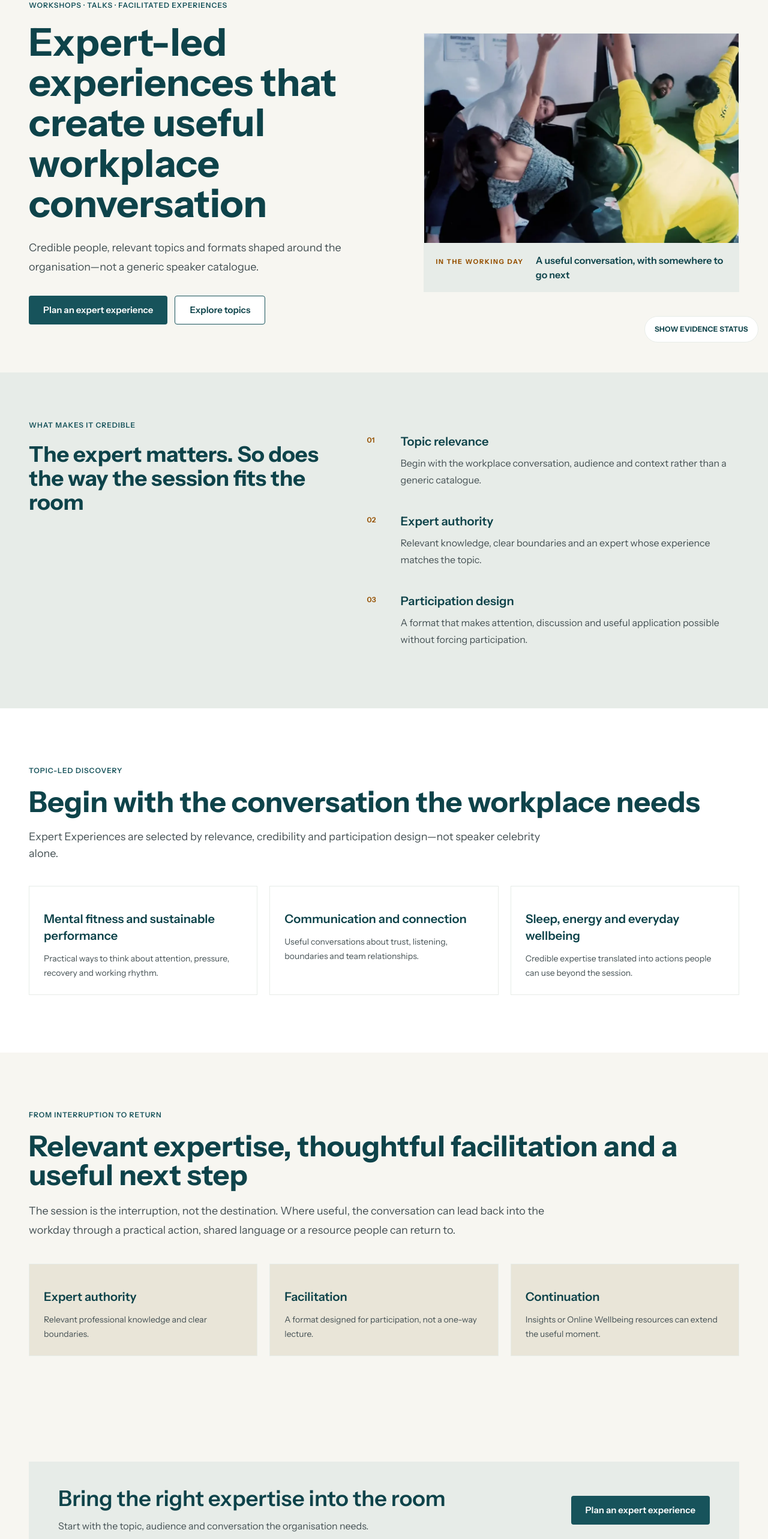
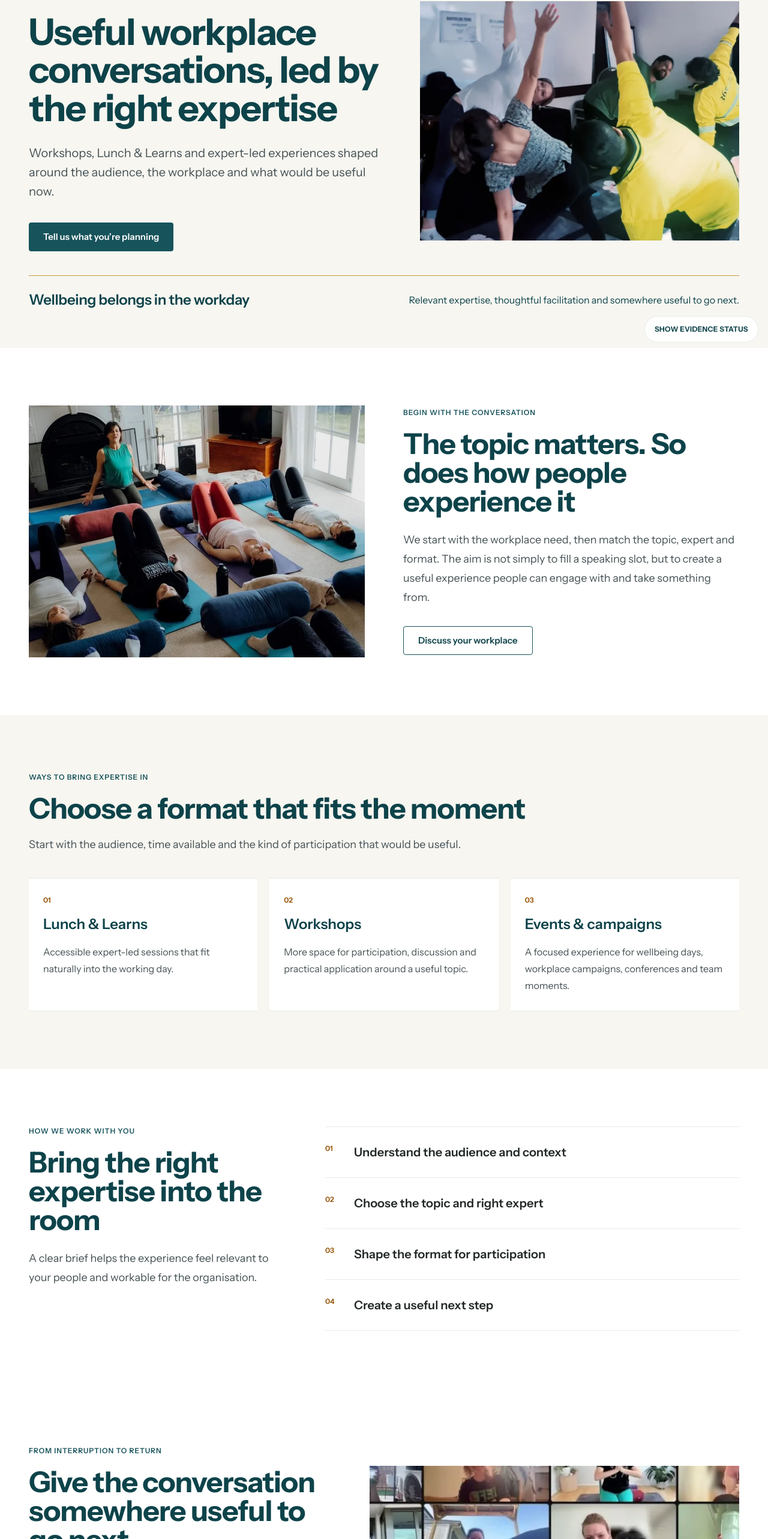
Before and after one commit to glennhammond/cya-website-prototype, a Next.js app: page /workplace-wellbeing-workshops in a window 1280 px wide. Shown: the part 213-2779 px from the top of the page at 60% size. Built offline with nearby package versions, Linux system fonts and the light colour scheme.

Commit message:
Rebuild workplace wellbeing workshops service page

```diff
--- a/app/workplace-wellbeing-workshops/page.tsx
+++ b/app/workplace-wellbeing-workshops/page.tsx
@@ -2,45 +2,59 @@ import type { Metadata } from "next";
 import Image from "next/image";
 import { Breadcrumbs } from "@/components/Breadcrumbs";
 import { ServiceStructuredData } from "@/components/StructuredData";
-import { ProductionAction, ProductionCard, ProductionClosing, ProductionContainer, ProductionKicker } from "@/components/ProductionPrimitives";
+import { ProductionAction, ProductionContainer, ProductionKicker } from "@/components/ProductionPrimitives";
 
-export const metadata: Metadata = { title: { absolute: "Workplace Wellbeing Workshops Australia | Corporate Yoga Australia" }, description: "Expert-led workplace wellbeing workshops and Lunch & Learns for Australian teams.", alternates: { canonical: "/workplace-wellbeing-workshops" } };
+export const metadata: Metadata = {
+  title: { absolute: "Workplace Wellbeing Workshops Australia | Corporate Yoga Australia" },
+  description: "Expert-led workplace wellbeing workshops, Lunch & Learns and facilitated experiences for Australian teams, shaped around the audience and workplace context.",
+  alternates: { canonical: "/workplace-wellbeing-workshops" },
+};
+
+const formats = [
+  ["01", "Lunch & Learns", "Accessible expert-led sessions that fit naturally into the working day."],
+  ["02", "Workshops", "More space for participation, discussion and practical application around a useful topic."],
+  ["03", "Events & campaigns", "A focused experience for wellbeing days, workplace campaigns, conferences and team moments."],
+] as const;
+
+const process = [
+  ["01", "Understand the audience and context"],
+  ["02", "Choose the topic and right expert"],
+  ["03", "Shape the format for participation"],
+  ["04", "Create a useful next step"],
+] as const;
+
+const faqs = [
+  ["Can you recommend a topic for our workplace?", "Yes. Start with the audience, context and what you would like the experience to support. We can then help shape a relevant topic and format rather than asking you to choose from a generic speaker catalogue."],
+  ["How long can a workshop or Lunch & Learn run?", "The length depends on the topic, audience and level of participation required. A concise Lunch & Learn and a more participatory workshop serve different purposes, so we confirm the right format during planning."],
+  ["Can sessions be delivered online or across multiple locations?", "Yes. Expert experiences can be delivered onsite or live online, and the format can be shaped for distributed teams where that makes participation easier."],
+  ["Are workshops clinical or therapeutic?", "No. Workplace wellbeing workshops are educational and experiential rather than clinical care. Where a topic touches mental health or psychosocial wellbeing, the scope and facilitator boundaries are made clear."],
+] as const;
 
 export default function WorkplaceWellbeingWorkshopsPage() {
-  return <>
-    <ServiceStructuredData name="Workplace Wellbeing Workshops & Expert Experiences" description="Expert-led workplace wellbeing workshops and Lunch & Learns for Australian teams." path="/workplace-wellbeing-workshops" breadcrumbLabel="Workplace Wellbeing Workshops" />
-    <Breadcrumbs items={[{ label: "Home", href: "/" }, { label: "Workplace Wellbeing Workshops" }]} />
-    <section className="bg-[var(--cya-surface-page)] py-16 lg:py-20">
-      <ProductionContainer className="grid gap-10 lg:grid-cols-[minmax(0,1.06fr)_minmax(0,0.94fr)] lg:items-center lg:gap-14 xl:gap-16">
-        <div>
-          <ProductionKicker>Workshops · talks · facilitated experiences</ProductionKicker>
-          <h1 className="mt-5 max-w-4xl text-[clamp(2.8rem,5vw,4.5rem)] font-bold leading-[1.05]">Expert-led experiences that create useful workplace conversation</h1>
-          <p className="mt-6 max-w-3xl text-lg leading-8 text-[var(--cya-body)]">Credible people, relevant topics and formats shaped around the organisation—not a generic speaker catalogue.</p>
-          <div className="mt-8 flex flex-col gap-3 sm:flex-row"><ProductionAction href="/contact?interest=workshop">Plan an expert experience</ProductionAction><ProductionAction href="#topics" style="secondary">Explore topics</ProductionAction></div>
-        </div>
-        <figure className="overflow-hidden border border-[var(--cya-divider)] bg-white">
-          <div className="relative aspect-[3/2]">
-            <Image src="/images/selected/cya-workplace-wellbeing-lunch-learn-team.webp" alt="A small workplace team takes part in a facilitator-led wellbeing session in an office breakout space." fill priority sizes="(min-width: 1440px) 610px, (min-width: 1024px) 46vw, 100vw" className="object-cover object-center" />
-          </div>
-          <figcaption className="grid gap-3 border-t border-[var(--cya-divider)] bg-[var(--cya-surface-subtle)] px-5 py-4 sm:grid-cols-[auto_1fr] sm:items-baseline sm:gap-5">
-            <span className="text-[0.68rem] font-bold uppercase tracking-[0.16em] text-[var(--cya-ochre-ink)]">In the working day</span>
-            <span className="text-base font-semibold leading-6 text-[var(--cya-teal-dark)]">A useful conversation, with somewhere to go next</span>
-          </figcaption>
-        </figure>
-      </ProductionContainer>
-    </section>
-    <section className="bg-[var(--cya-surface-subtle)] py-16 lg:py-20">
-      <ProductionContainer className="grid gap-8 lg:grid-cols-[minmax(0,0.9fr)_minmax(0,1.1fr)] lg:items-start lg:gap-14">
-        <div><ProductionKicker>What makes it credible</ProductionKicker><h2 className="mt-5 max-w-2xl text-3xl font-bold lg:text-4xl">The expert matters. So does the way the session fits the room</h2></div>
-        <div className="border-y border-[var(--cya-divider)]">
-          <div className="grid grid-cols-[2.5rem_1fr] gap-4 border-b border-[var(--cya-divider)] py-5"><span className="pt-1 text-xs font-semibold text-[var(--cya-ochre-ink)]">01</span><div><h3 className="text-xl font-semibold text-[var(--cya-teal-dark)]">Topic relevance</h3><p className="mt-2 leading-7 text-[var(--cya-body)]">Begin with the workplace conversation, audience and context rather than a generic catalogue.</p></div></div>
-          <div className="grid grid-cols-[2.5rem_1fr] gap-4 border-b border-[var(--cya-divider)] py-5"><span className="pt-1 text-xs font-semibold text-[var(--cya-ochre-ink)]">02</span><div><h3 className="text-xl font-semibold text-[var(--cya-teal-dark)]">Expert authority</h3><p className="mt-2 leading-7 text-[var(--cya-body)]">Relevant knowledge, clear boundaries and an expert whose experience matches the topic.</p></div></div>
-          <div className="grid grid-cols-[2.5rem_1fr] gap-4 py-5"><span className="pt-1 text-xs font-semibold text-[var(--cya-ochre-ink)]">03</span><div><h3 className="text-xl font-semibold text-[var(--cya-teal-dark)]">Participation design</h3><p className="mt-2 leading-7 text-[var(--cya-body)]">A format that makes attention, discussion and useful application possible without forcing participation.</p></div></div>
-        </div>
-      </ProductionContainer>
-    </section>
-    <section id="topics" className="bg-white py-20 lg:py-24"><ProductionContainer><ProductionKicker>Topic-led discovery</ProductionKicker><h2 className="mt-5 text-4xl font-bold lg:text-5xl">Begin with the conversation the workplace needs</h2><p className="mt-5 max-w-4xl text-lg text-[var(--cya-body)]">Expert Experiences are selected by relevance, credibility and participation design—not speaker celebrity alone.</p><div className="mt-10 grid gap-5 md:grid-cols-3"><ProductionCard title="Mental fitness and sustainable performance" body="Practical ways to think about attention, pressure, recovery and working rhythm." /><ProductionCard title="Communication and connection" body="Useful conversations about trust, listening, boundaries and team relationships." /><ProductionCard title="Sleep, energy and everyday wellbeing" body="Credible expertise translated into actions people can use beyond the session." /></div></ProductionContainer></section>
-    <section className="bg-[var(--cya-surface-page)] py-20 lg:py-24"><ProductionContainer><ProductionKicker>From interruption to return</ProductionKicker><h2 className="mt-5 text-4xl font-bold lg:text-5xl">Relevant expertise, thoughtful facilitation and a useful next step</h2><p className="mt-5 max-w-4xl text-lg leading-8 text-[var(--cya-body)]">The session is the interruption, not the destination. Where useful, the conversation can lead back into the workday through a practical action, shared language or a resource people can return to.</p><div className="mt-10 grid gap-5 md:grid-cols-3"><ProductionCard title="Expert authority" body="Relevant professional knowledge and clear boundaries." tone="paper" /><ProductionCard title="Facilitation" body="A format designed for participation, not a one-way lecture." tone="paper" /><ProductionCard title="Continuation" body="Insights or Online Wellbeing resources can extend the useful moment." tone="paper" /></div></ProductionContainer></section>
-    <ProductionClosing heading="Bring the right expertise into the room" body="Start with the topic, audience and conversation the organisation needs." href="/contact?interest=workshop" action="Plan an expert experience" />
-  </>;
+  return (
+    <>
+      <ServiceStructuredData name="Workplace Wellbeing Workshops & Expert Experiences" description="Expert-led workplace wellbeing workshops, Lunch & Learns and facilitated experiences for Australian teams." path="/workplace-wellbeing-workshops" breadcrumbLabel="Workplace Wellbeing Workshops" />
+      <Breadcrumbs items={[{ label: "Home", href: "/" }, { label: "Workplace Wellbeing Workshops" }]} />
+
+      <section className="bg-[var(--cya-surface-page)] py-12 sm:py-14 lg:py-16">
+        <ProductionContainer className="grid max-w-[1440px] gap-10 lg:grid-cols-[minmax(0,1.05fr)_minmax(0,0.95fr)] lg:items-center lg:gap-14 xl:gap-16">
+          <div><ProductionKicker>Workshops & expert experiences</ProductionKicker><h1 className="mt-5 max-w-3xl text-[clamp(3rem,4.8vw,4.55rem)] font-bold leading-[1.03] tracking-[-0.025em] text-[var(--cya-teal-dark)]">Useful workplace conversations, led by the right expertise</h1><p className="mt-7 max-w-2xl text-xl leading-8 text-[var(--cya-body)]">Workshops, Lunch & Learns and expert-led experiences shaped around the audience, the workplace and what would be useful now.</p><div className="mt-9"><ProductionAction href="/contact?interest=workshop">Tell us what you’re planning</ProductionAction></div></div>
+          <figure className="relative aspect-[4/3] overflow-hidden bg-white"><Image src="/images/selected/cya-workplace-wellbeing-lunch-learn-team.webp" alt="A small workplace team takes part in a facilitator-led wellbeing experience in an office breakout space." fill priority sizes="(min-width: 1280px) 620px, (min-width: 1024px) 48vw, 100vw" className="object-cover" /></figure>
+        </ProductionContainer>
+        <ProductionContainer className="mt-10"><div className="grid border-t border-[var(--cya-ochre)] pt-6 md:grid-cols-2 md:items-center"><h2 className="text-2xl font-semibold tracking-[-0.015em] text-[var(--cya-teal-dark)]">Wellbeing belongs in the workday</h2><p className="mt-3 text-base text-[var(--cya-teal-dark)] md:mt-0 md:text-right">Relevant expertise, thoughtful facilitation and somewhere useful to go next.</p></div></ProductionContainer>
+      </section>
+
+      <section className="bg-white py-20 lg:py-24"><ProductionContainer className="grid gap-12 lg:grid-cols-[minmax(0,1fr)_minmax(0,1fr)] lg:items-center lg:gap-16"><figure className="relative aspect-[4/3] overflow-hidden bg-[var(--cya-surface-page)]"><Image src="/images/selected/cya-conferences-hero-facilitator-led-group.webp" alt="A facilitator leads a group through an engaging workplace wellbeing experience." fill sizes="(min-width: 1280px) 620px, (min-width: 1024px) 50vw, 100vw" className="object-cover" /></figure><div><ProductionKicker>Begin with the conversation</ProductionKicker><h2 className="mt-5 max-w-2xl text-4xl font-bold tracking-[-0.018em] text-[var(--cya-teal-dark)] lg:text-5xl">The topic matters. So does how people experience it</h2><p className="mt-6 max-w-2xl text-lg leading-8 text-[var(--cya-body)]">We start with the workplace need, then match the topic, expert and format. The aim is not simply to fill a speaking slot, but to create a useful experience people can engage with and take something from.</p><div className="mt-8"><ProductionAction href="/contact?interest=workshop" style="secondary">Discuss your workplace</ProductionAction></div></div></ProductionContainer></section>
+
+      <section className="bg-[var(--cya-surface-page)] py-20 lg:py-24"><ProductionContainer><ProductionKicker>Ways to bring expertise in</ProductionKicker><h2 className="mt-5 max-w-4xl text-4xl font-bold tracking-[-0.018em] text-[var(--cya-teal-dark)] lg:text-5xl">Choose a format that fits the moment</h2><p className="mt-5 max-w-3xl text-lg leading-8 text-[var(--cya-body)]">Start with the audience, time available and the kind of participation that would be useful.</p><div className="mt-10 flex snap-x snap-mandatory gap-5 overflow-x-auto pb-4 md:grid md:grid-cols-3 md:overflow-visible md:pb-0">{formats.map(([number,title,body]) => <article key={number} className="min-w-[84%] snap-start border-y border-[var(--cya-divider)] bg-white px-1 py-7 sm:min-w-[60%] md:min-w-0 md:px-6"><p className="text-xs font-semibold text-[var(--cya-ochre-ink)]">{number}</p><h3 className="mt-4 text-2xl font-semibold text-[var(--cya-teal-dark)]">{title}</h3><p className="mt-4 leading-7 text-[var(--cya-body)]">{body}</p></article>)}</div><p className="mt-2 text-sm text-[var(--cya-body)] md:hidden">Swipe to explore →</p></ProductionContainer></section>
+
+      <section className="bg-white py-20 lg:py-24"><ProductionContainer className="grid gap-12 lg:grid-cols-[minmax(18rem,0.75fr)_minmax(0,1.25fr)] lg:gap-20"><div><ProductionKicker>How we work with you</ProductionKicker><h2 className="mt-5 max-w-xl text-4xl font-bold tracking-[-0.018em] text-[var(--cya-teal-dark)] lg:text-5xl">Bring the right expertise into the room</h2><p className="mt-6 max-w-xl text-lg leading-8 text-[var(--cya-body)]">A clear brief helps the experience feel relevant to your people and workable for the organisation.</p></div><div className="flex snap-x snap-mandatory gap-4 overflow-x-auto pb-4 md:block md:overflow-visible md:pb-0">{process.map(([number,title]) => <article key={number} className="min-w-[78%] snap-start border-y border-[var(--cya-divider)] px-2 py-7 md:grid md:min-w-0 md:grid-cols-[3rem_1fr] md:border-t-0 md:border-b md:px-0 md:first:border-t"><p className="text-xs font-semibold text-[var(--cya-ochre-ink)]">{number}</p><h3 className="mt-3 text-xl font-semibold leading-7 text-[var(--cya-charcoal)] md:mt-0">{title}</h3></article>)}</div><p className="text-sm text-[var(--cya-body)] md:hidden lg:col-start-2">Swipe to continue →</p></ProductionContainer></section>
+
+      <section className="bg-[var(--cya-surface-base)] py-20 lg:py-24"><ProductionContainer className="grid gap-12 lg:grid-cols-[minmax(0,0.9fr)_minmax(0,1.1fr)] lg:items-center lg:gap-16"><div><ProductionKicker>From interruption to return</ProductionKicker><h2 className="mt-5 max-w-2xl text-4xl font-bold tracking-[-0.018em] text-[var(--cya-teal-dark)] lg:text-5xl">Give the conversation somewhere useful to go next</h2><p className="mt-6 max-w-2xl text-lg leading-8 text-[var(--cya-body)]">A workshop or expert experience can be a useful interruption in the day. Where it helps, practical actions, shared language, resources or ongoing wellbeing support can make the moment easier to return to afterwards.</p><div className="mt-8"><ProductionAction href="/workplace-wellbeing-programs">Explore ongoing programs</ProductionAction></div></div><figure className="relative aspect-[16/9] overflow-hidden bg-white"><Image src="/images/selected/cya-conferences-studio-remote-grid.webp" alt="Colleagues connect remotely as part of a workplace wellbeing experience." fill sizes="(min-width: 1024px) 56vw, 100vw" className="object-cover" /></figure></ProductionContainer></section>
+
+      <section className="bg-white py-20 lg:py-24"><ProductionContainer className="grid gap-10 lg:grid-cols-[minmax(16rem,0.65fr)_minmax(0,1.35fr)] lg:gap-20"><div><ProductionKicker>Practical questions</ProductionKicker><h2 className="mt-5 text-4xl font-bold tracking-[-0.018em] text-[var(--cya-charcoal)] lg:text-5xl">Questions organisations often ask</h2></div><div className="border-t border-[var(--cya-divider)]">{faqs.map(([question,answer]) => <details key={question} className="group border-b border-[var(--cya-divider)] py-5"><summary className="flex cursor-pointer list-none items-center justify-between gap-6 text-lg font-semibold text-[var(--cya-charcoal)]"><span>{question}</span><span aria-hidden="true" className="text-xl transition-transform group-open:rotate-45">+</span></summary><p className="mt-4 max-w-3xl pr-10 leading-7 text-[var(--cya-body)]">{answer}</p></details>)}</div></ProductionContainer></section>
+
+      <section className="border-t border-[var(--cya-ochre)] bg-[var(--cya-surface-page)] py-16 lg:py-20"><ProductionContainer className="grid gap-8 lg:grid-cols-[minmax(0,1fr)_auto] lg:items-center"><div><h2 className="max-w-3xl text-4xl font-bold tracking-[-0.018em] text-[var(--cya-teal-dark)] lg:text-5xl">What conversation would be useful for your workplace?</h2><p className="mt-5 max-w-2xl text-lg leading-8 text-[var(--cya-teal-dark)]">Tell us about the audience, context and what you would like the experience to support.</p></div><ProductionAction href="/contact?interest=workshop">Start a conversation</ProductionAction></ProductionContainer></section>
+    </>
+  );
 }
```
